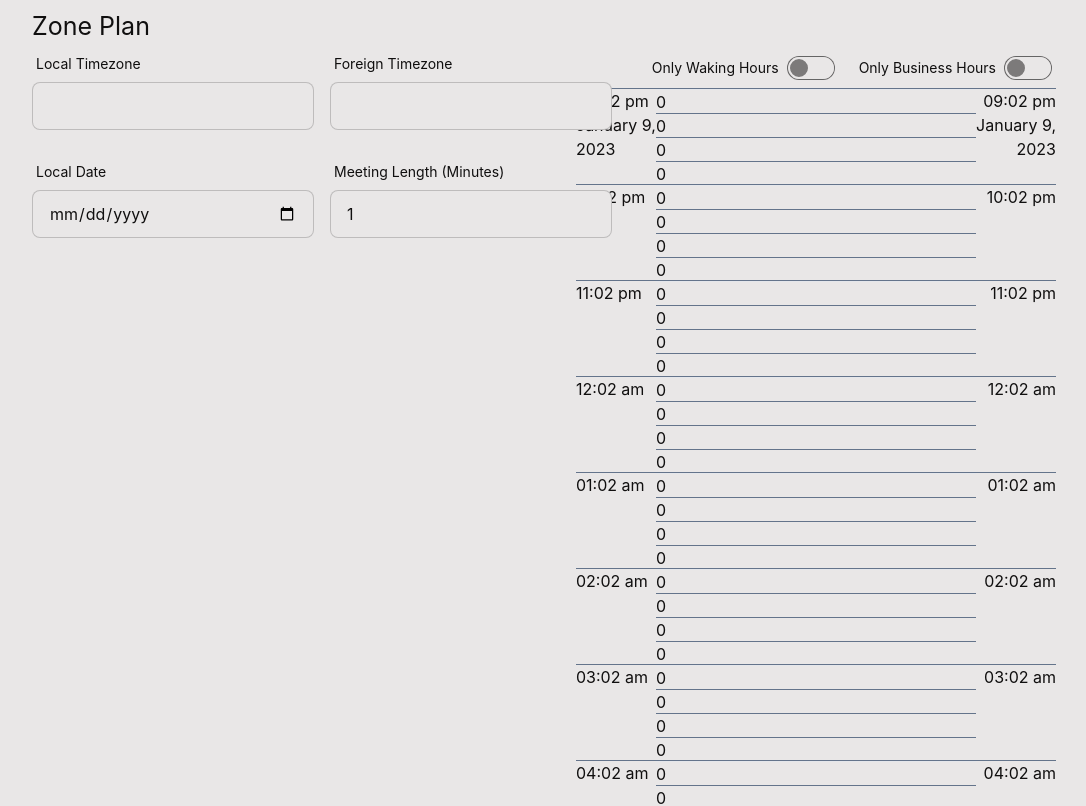
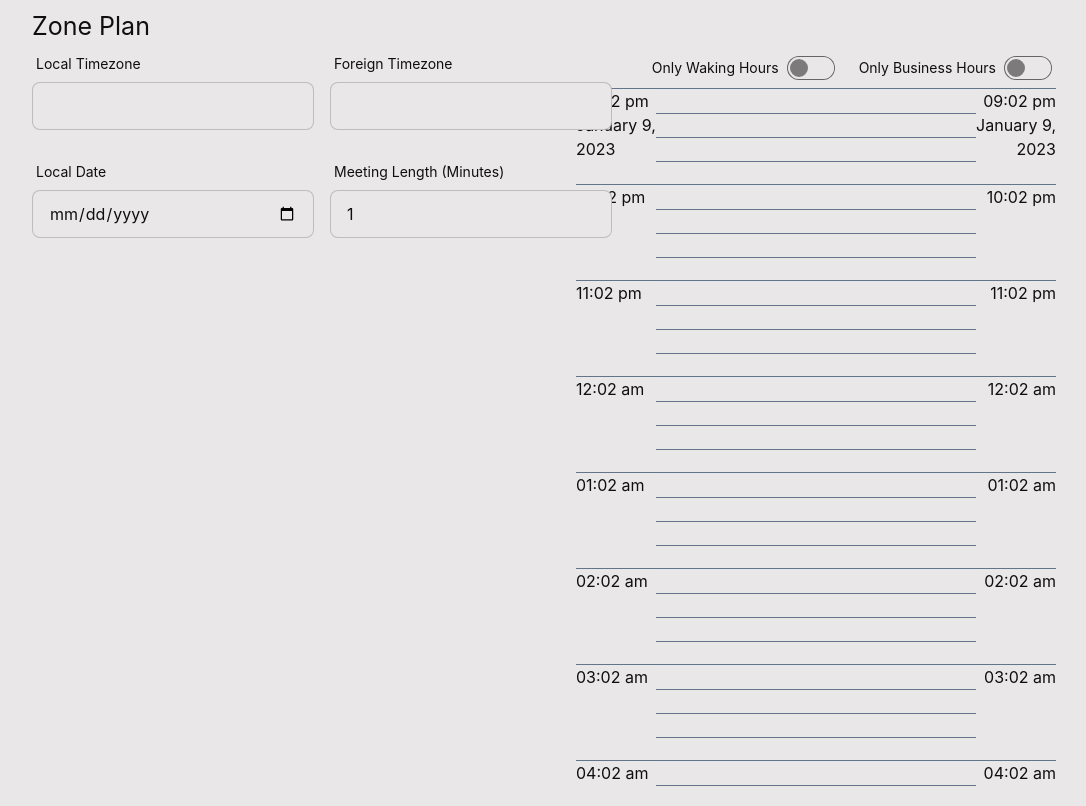
Before and after one commit to TimChinenov/global-calendar, a React (Create React App) app: page / in a window 1280 px wide. Shown: the top 806 px of the page, without its empty margins (96-1182 px from the left). Built offline with nearby package versions, Linux system fonts and the light colour scheme.

Commit message:
Fixed bug that was displaying '0' when no meeting time selected

```diff
--- a/src/calendar/calendar.tsx
+++ b/src/calendar/calendar.tsx
@@ -25,8 +25,6 @@ export default function Calendar({
     const businessHourStart = 6
     const businessHourEnd = 18
 
-
-    let usedDates: Set<string> = new Set<string>();
     let hourSections: any[] = []
 
     let startTimeLocal: Moment = moment.tz()
@@ -79,12 +77,12 @@ export default function Calendar({
                         onClick={() => {
                             setBoxStart(currentCount + 2)
                         }}>
-                            { (boxStart && boxStart == currentCount + 2) &&
+                            { (boxStart && boxStart == currentCount + 2) ?
                                 getMeetingBlock(
                                     startTimeLocal.clone(),
                                     startTimeForeign.clone(),
                                     0,
-                                    meeting.lengthMinutes)
+                                    meeting.lengthMinutes) : <div></div>
                             }
                     </div>
                     <div
@@ -92,12 +90,12 @@ export default function Calendar({
                         onClick={() => {
                             setBoxStart(currentCount + 4)
                         }}>
-                            { (boxStart && boxStart == currentCount + 4) &&
+                            { (boxStart && boxStart == currentCount + 4) ?
                                 getMeetingBlock(
                                     startTimeLocal.clone(),
                                     startTimeForeign.clone(),
                                     15,
-                                    meeting.lengthMinutes)
+                                    meeting.lengthMinutes) : <div></div>
                             }
                     </div>
                     <div
@@ -105,12 +103,12 @@ export default function Calendar({
                         onClick={() => {
                             setBoxStart(currentCount + 6)
                         }}>
-                            { (boxStart && boxStart == currentCount + 6) &&
+                            { (boxStart && boxStart == currentCount + 6) ?
                                 getMeetingBlock(
                                     startTimeLocal.clone(),
                                     startTimeForeign.clone(),
                                     30,
-                                    meeting.lengthMinutes)
+                                    meeting.lengthMinutes) : <div></div>
                             }
                     </div>
                     <div
@@ -118,12 +116,12 @@ export default function Calendar({
                         onClick={() => {
                             setBoxStart(currentCount + 8)
                         }}>
-                            { (boxStart && boxStart == currentCount + 8) &&
+                            { (boxStart && boxStart == currentCount + 8) ?
                                 getMeetingBlock(
                                     startTimeLocal.clone(),
                                     startTimeForeign.clone(),
                                     45,
-                                    meeting.lengthMinutes)
+                                    meeting.lengthMinutes) : <div></div>
                             }
                     </div>
                 </div>
@@ -220,7 +218,7 @@ function parseTimezoneName(name: string): string {
 function getFormattedDate(date: Date): string {
     let year = date.getFullYear().toString();
     let month = (date.getMonth() + 1).toString()
-    let day = date.getDay().toString()
+    let day = date.getDate().toString()
     month = month.length < 2 ? "0" + month : month
     day = day.length < 2 ? "0" + day : day
 
```
